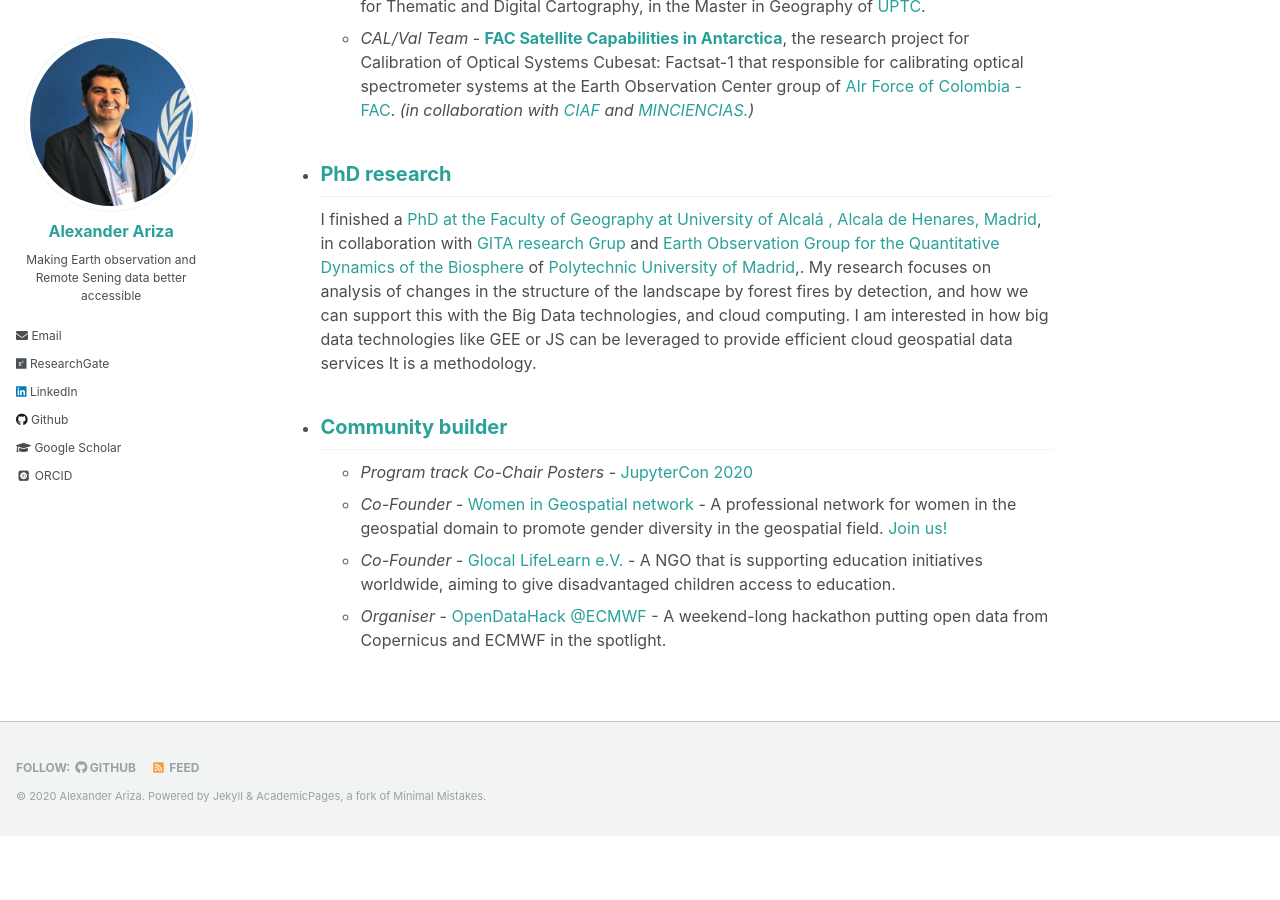
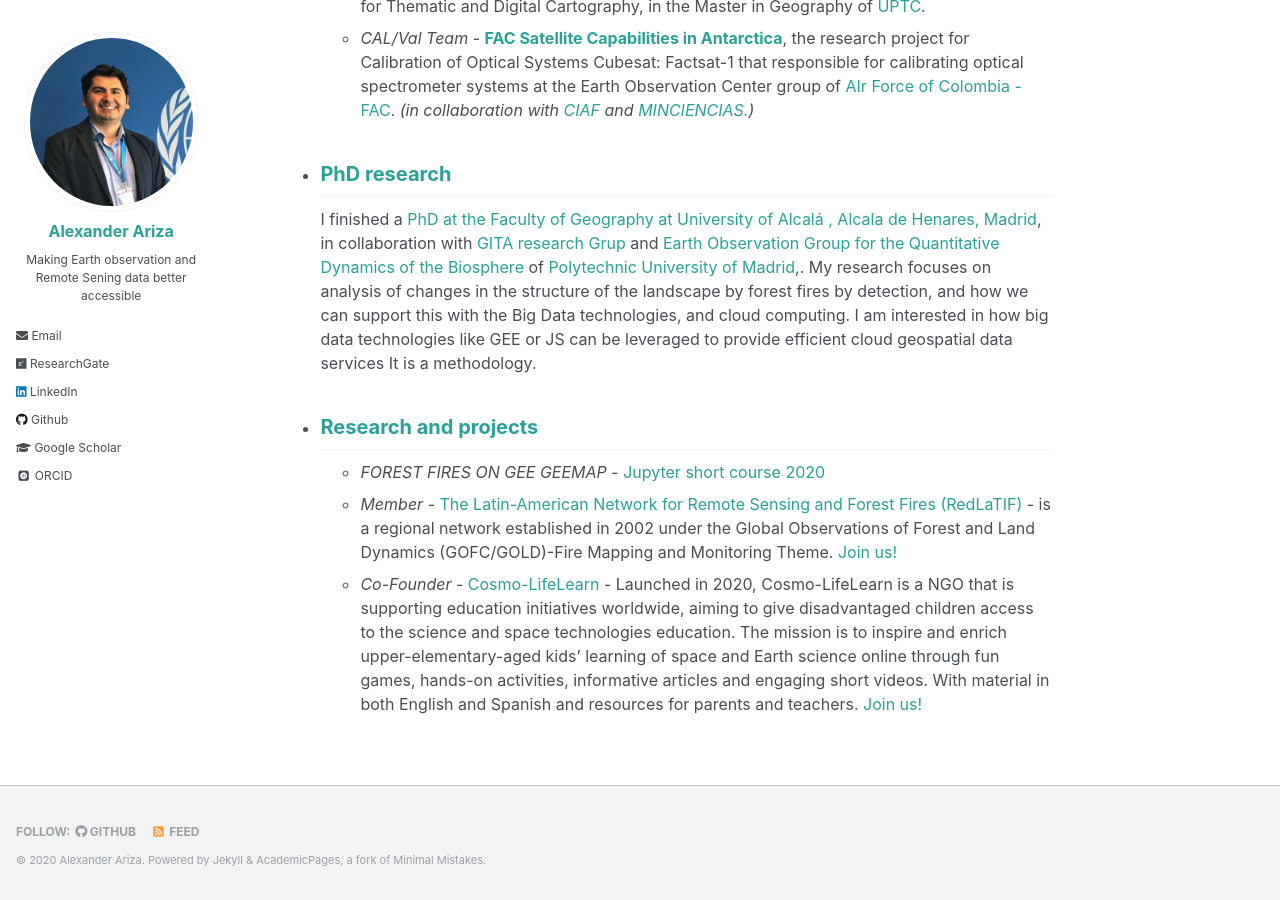
Before and after one commit to Alexanderariza/alexanderariza.github.io, a Jekyll site: the page built from _pages/about.md, in a window 1280 px wide and 900 px high, scrolled down 701 px. Built offline with Jekyll 4.4.1, drawn with Linux system fonts in a browser that asks for light colours; some web fonts are replaced; before the commit the page ends 1537 px from its top, so only the background shows below that.

Commit message:
Update about.md

```diff
--- a/_pages/about.md
+++ b/_pages/about.md
@@ -26,9 +26,8 @@
 I finished a [PhD at the Faculty of Geography at University of Alcalá , Alcala de Henares, Madrid](https://geogra.uah.es/?phase=1&subpage=aims&subprojectid=1013), in collaboration with [GITA research Grup](https://geogra.uah.es/gita/) and [Earth Observation Group for the Quantitative Dynamics of the Biosphere](http://www.upm.es/observatorio/vi/index.jsp?pageac=grupo.jsp&idGrupo=640) of [Polytechnic University of Madrid](https://www.upm.es/),. My research focuses on analysis of changes in the structure of the landscape by forest fires by detection, and how we can support this with the Big Data technologies, and cloud computing. I am interested in how big data technologies like GEE or JS can be leveraged to provide efficient cloud geospatial data services
 It is a methodology.
 
-- Community builder
+- Research and projects
 ------
-  - *Program track Co-Chair Posters* - [JupyterCon 2020](https://jupytercon.com/)
-  - *Co-Founder* - [Women in Geospatial network](https://womeningeospatial.org) - A professional network for women in the geospatial domain to promote gender diversity in the geospatial field. [Join us!](bit.ly/womeningeospatial_signup)
-  - *Co-Founder* - [Glocal LifeLearn e.V.](https://glocal-lifelearn.org) - A NGO that is supporting education initiatives worldwide, aiming to give disadvantaged children access to education.
-  - *Organiser* - [OpenDataHack @ECMWF](https://www.ecmwf.int/en/learning/workshops/opendatahack-ecmwf-beyond-weather-explore-creative-uses-open-data) - A weekend-long hackathon putting open data from Copernicus and ECMWF in the spotlight.
+  - *FOREST FIRES ON GEE GEEMAP* - [Jupyter short course 2020](https://github.com/Alexanderariza/FOREST-FIRES-ON-GEE-GEEMAP)
+  - *Member* - [The Latin-American Network for Remote Sensing and Forest Fires (RedLaTIF)](https://gofcgold.org/regional-networks/red-latinoamerica-deteledeteccion-e-incendios-forestales-redlatif) -  is a regional network established in 2002 under the Global Observations of Forest and Land Dynamics (GOFC/GOLD)-Fire Mapping and Monitoring Theme. [Join us!](bit.ly/womeningeospatial_signup)
+  - *Co-Founder* - [Cosmo-LifeLearn](https://glocal-lifelearn.o) - Launched in 2020, Cosmo-LifeLearn is a NGO that is supporting education initiatives worldwide, aiming to give disadvantaged children access to the science and space technologies education. The mission is to inspire and enrich upper-elementary-aged kids' learning of space and Earth science online through fun games, hands-on activities, informative articles and engaging short videos. With material in both English and Spanish and resources for parents and teachers. [Join us!](bit.ly/womeningeospatial_sig)
```
